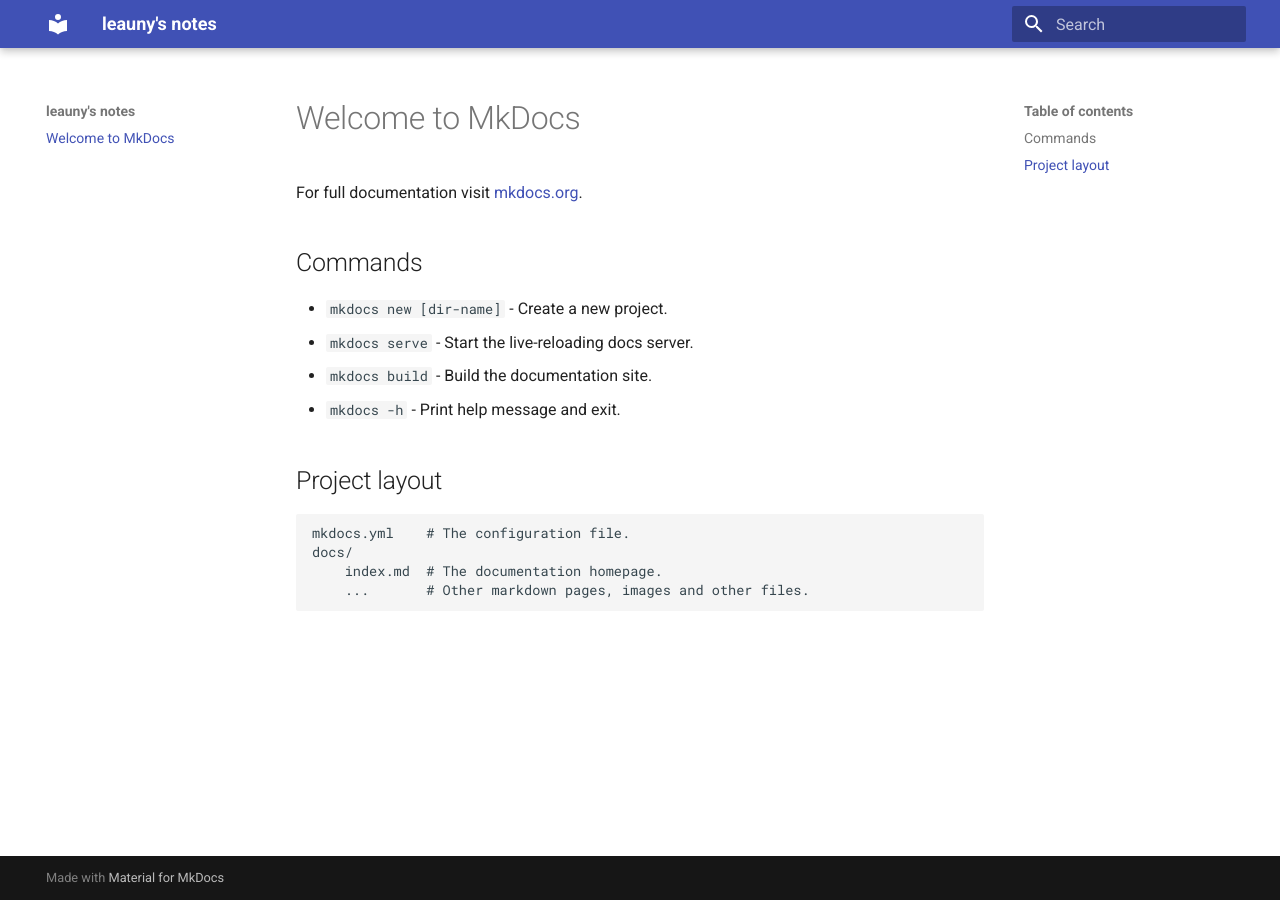
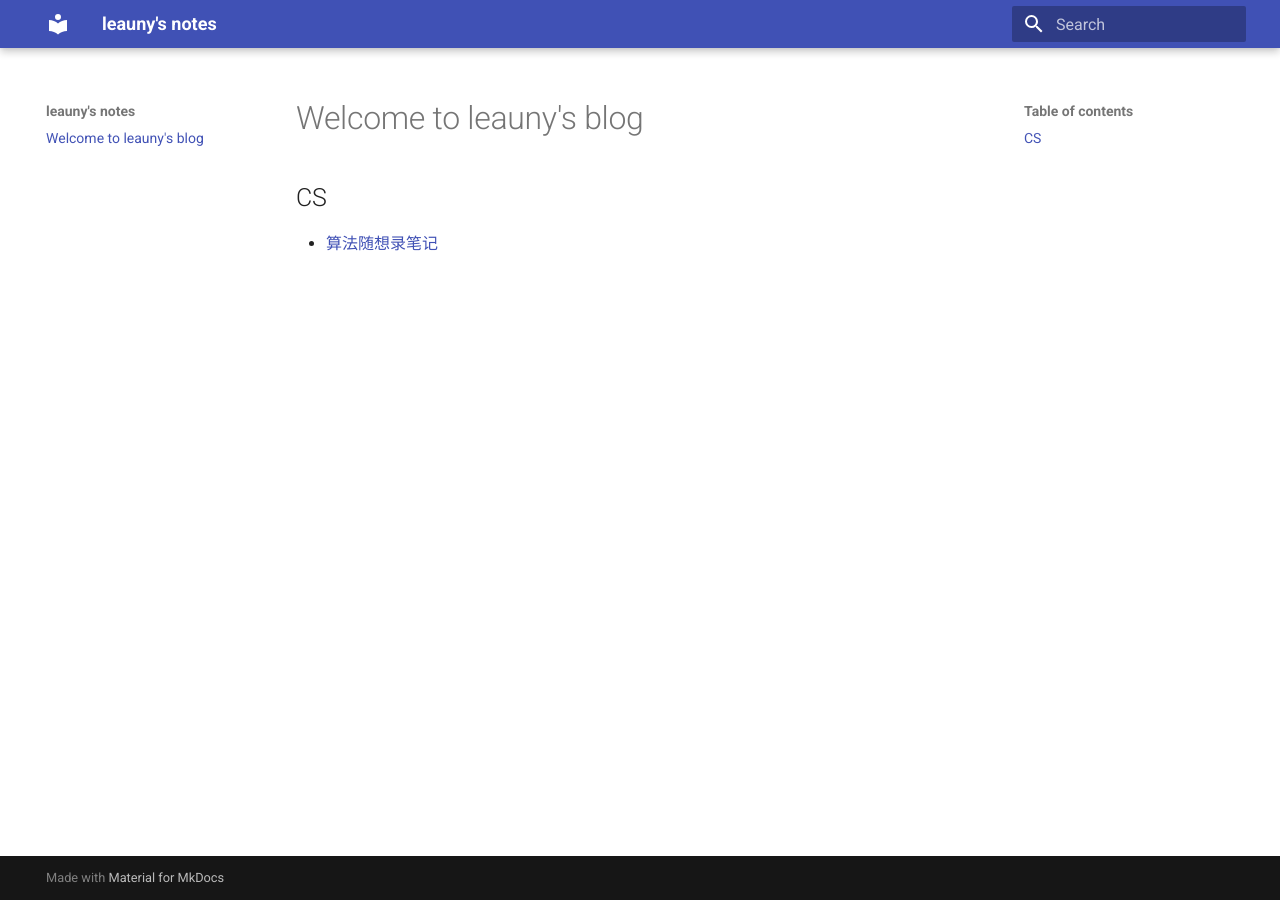
Before and after one commit to leauny/leauny.github.io, an MkDocs documentation site: the page built from docs/index.md, in a window 1280 px wide. Built offline with MkDocs 1.6.1 and Material for MkDocs 9.7.7, drawn with Linux system fonts in a browser that asks for light colours.

Commit message:
algo link

```diff
--- a/docs/index.md
+++ b/docs/index.md
@@ -1,17 +1,5 @@
-# Welcome to MkDocs
+# Welcome to leauny's blog
 
-For full documentation visit [mkdocs.org](https://www.mkdocs.org).
+## CS
 
-## Commands
-
-* `mkdocs new [dir-name]` - Create a new project.
-* `mkdocs serve` - Start the live-reloading docs server.
-* `mkdocs build` - Build the documentation site.
-* `mkdocs -h` - Print help message and exit.
-
-## Project layout
-
-    mkdocs.yml    # The configuration file.
-    docs/
-        index.md  # The documentation homepage.
-        ...       # Other markdown pages, images and other files.
+- [算法随想录笔记](https://www.yuque.com/leauny/algo)
```
